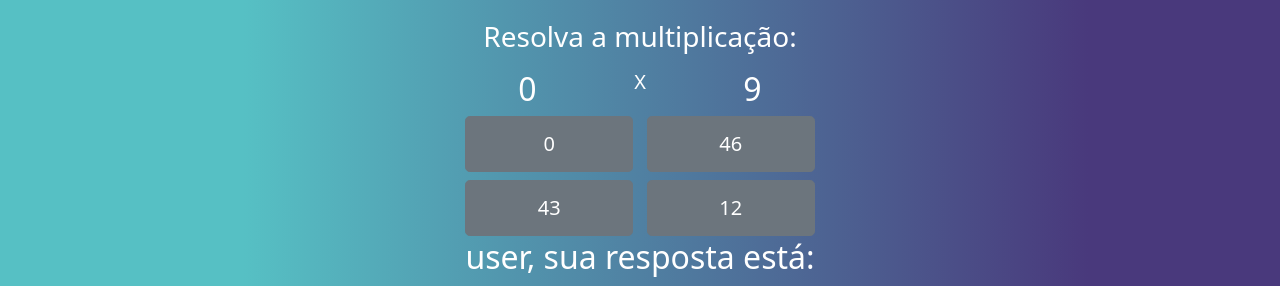
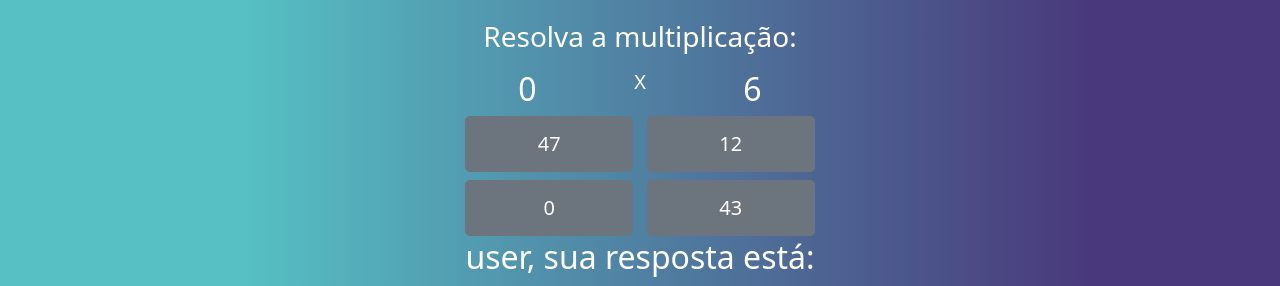
Before and after one commit to esaumatias/multiplicationGame, a React (Create React App) app: page /game in a window 1280 px wide. Shown: the part 217-503 px from the top of the page. Built offline with nearby package versions, Linux system fonts and the light colour scheme.

Commit message:
fix: (ramdonQuestions) - resolve conflitos de assincronicidade

```diff
--- a/src/componentes/NumberGenerator/NumberGenerator.js
+++ b/src/componentes/NumberGenerator/NumberGenerator.js
@@ -1,4 +1,4 @@
-import React, { useContext } from 'react';
+import React, { useContext, useState, useEffect } from 'react';
 import { useHistory } from 'react-router-dom';
 import AppContext from '../../context/AppContex';
 import { Form, Card, Button } from 'react-bootstrap';
@@ -9,27 +9,23 @@ import './NumberGenerator.css';
 
 function NumberGenerator() {
   const history = useHistory();
+  const [array, setARray] = useState([]);
+  const [multiply, setMultiply] = useState('');
+  const [numberOne, setNumberOne] = useState(0);
+  const [numberTwo, setNumberTwo] = useState(0);
 
   const {
     userName,
     dificulty,
     setDificulty,
-    numberOne,
-    numberTwo,
     result,
-    setNumberOne,
-    setNumberTwo,
-    setMultiply,
     disableButton,
     setDisableButton,
     setResult, } = useContext(AppContext);
 
-  function logOff() {
-    setMultiply('');
-    setDificulty('facil')
-    setResult('');
-    history.push('/');
-  }
+  useEffect(() => {
+    randomQuestions();
+  }, [])
 
   function getRandomInt(min, max) {
     min = Math.ceil(min);
@@ -37,28 +33,46 @@ function NumberGenerator() {
     return Math.floor(Math.random() * (max - min)) + min;
   }
 
-  function nextQuestions() {
+  function logOff() {
+    setMultiply('');
+    setDificulty('facil')
     setDisableButton(false);
     setResult('');
+    history.push('/');
+  }
+
+  function randomQuestions() {
     if (dificulty === 'facil') {
       const one = getRandomInt(0, 10)
       const two = getRandomInt(0, 10)
       setNumberOne(one);
       setNumberTwo(two);
       setMultiply(one * two);
+      const array = [getRandomInt(0, 100), getRandomInt(0, 100), getRandomInt(0, 100), (one * two)];
+      setARray(array.sort(()=> Math.random() - 0.5));
     } else if (dificulty === 'médio') {
       const one = getRandomInt(0, 50)
-      const two = getRandomInt(0, 30)
+      const two = getRandomInt(0, 50)
       setNumberOne(one);
       setNumberTwo(two);
       setMultiply(one * two);
+      const array = [getRandomInt(40, 1000), getRandomInt(40, 1000), getRandomInt(40, 1000), (one * two)];
+      setARray(array.sort(()=> Math.random() - 0.5));
     } else if (dificulty === 'dificil') {
       const one = getRandomInt(0, 100)
       const two = getRandomInt(0, 100)
       setNumberOne(one);
       setNumberTwo(two);
       setMultiply(one * two);
-    }
+      const array = [getRandomInt(24, 1300), getRandomInt(24, 1300), getRandomInt(24, 1300), (one * two)];
+      setARray(array.sort(()=> Math.random() - 0.5));
+  }
+}
+
+  function nextQuestions() {
+    setDisableButton(false);
+    setResult('');
+    randomQuestions();
   }
 
   return (
@@ -68,7 +82,7 @@ function NumberGenerator() {
       <form className="d-grid gap-2">
         <div className="containerGeral">
 
-          <RandomRespost />
+          <RandomRespost alternativas={array} resposta={multiply} />
 
           <h2 className="titleResult">{`${userName}, sua resposta está:`}</h2>
           <div className="containerResults">
--- a/src/componentes/RandomRespost/RandomRespost.css
+++ b/src/componentes/RandomRespost/RandomRespost.css
@@ -10,11 +10,3 @@
   height: 50%;
   margin-bottom: 8px;
 }
-
-.green2 {
-  background-color: rgb(14, 243, 14);
-}
-
-.red2 {
-  background-color: rgb(136, 6, 6);
-}
--- a/src/componentes/RandomRespost/RandomRespost.js
+++ b/src/componentes/RandomRespost/RandomRespost.js
@@ -1,55 +1,23 @@
-import React, { useContext, useEffect, useState } from 'react';
+import React, { useContext, useState } from 'react';
 import AppContext from '../../context/AppContex';
 import { Button } from 'react-bootstrap';
 import Placar from '../Placar/Placar';
 import './RandomRespost.css';
 
-function RandomRespost() {
+function RandomRespost(props) {
   const [acertos, setAcertos] = useState(0);
   const [erros, setErros] = useState(0);
-  const [classe, setClasse] = useState('');
+  const { alternativas, resposta } = props;
+
   const {
-      multiply,
-      dificulty,
-      setMultiply,
-      setNumberOne,
-      setNumberTwo,
       disableButton,
       setDisableButton,
       setResult } = useContext(AppContext);
 
-  function getRandomInt(min, max) {
-    min = Math.ceil(min);
-    max = Math.floor(max);
-    return Math.floor(Math.random() * (max - min)) + min;
-  }
-
-  useEffect(() => {
-    if (dificulty === 'facil') {
-      const one = getRandomInt(0, 10)
-      const two = getRandomInt(0, 10)
-      setNumberOne(one);
-      setNumberTwo(two);
-      setMultiply(one * two);
-    } else if (dificulty === 'médio') {
-      const one = getRandomInt(0, 50)
-      const two = getRandomInt(0, 30)
-      setNumberOne(one);
-      setNumberTwo(two);
-      setMultiply(one * two);
-    } else if (dificulty === 'dificil') {
-      const one = getRandomInt(0, 100)
-      const two = getRandomInt(0, 100)
-      setNumberOne(one);
-      setNumberTwo(two);
-      setMultiply(one * two);
-    }
-  }, [setMultiply, setNumberTwo, setNumberOne, dificulty]);
-
   function handleRepost({target}) {
     setDisableButton(!disableButton);
     const { value } = target;
-    if (multiply === parseInt(value)) {
+    if (resposta === parseInt(value)) {
       setAcertos(acertos + 1)
       setResult(true);
     } else {
@@ -58,25 +26,12 @@ function RandomRespost() {
     }
   }
 
-  function randomQuestions() {
-    if (dificulty === 'facil') {
-      const array = [getRandomInt(0, 100), getRandomInt(0, 100), getRandomInt(0, 100), multiply];
-      return array.sort(()=> Math.random() - 0.5);;
-    } else if (dificulty === 'médio') {
-      const array = [getRandomInt(40, 1000), getRandomInt(40, 1000), getRandomInt(40, 1000), multiply];
-      return array.sort(()=> Math.random() - 0.5);;
-    } else if (dificulty === 'dificil') {
-      const array = [getRandomInt(24, 1300), getRandomInt(24, 1300), getRandomInt(24, 1300), multiply];
-      return array.sort(()=> Math.random() - 0.5);;
-  }
-}
-
   return (
     <div className="containerQuestions">
       <Placar one={acertos} two={erros} />
-      {randomQuestions().map((value, index) => (
+      {alternativas.map((value, index) => (
         <Button
-          variant={disableButton ? (value === multiply ? 'success' : 'danger') : 'secondary'}
+          variant={disableButton ? (value === resposta ? 'success' : 'danger') : 'secondary'}
           size="lg"
           className="buttonQuestions"
           onClick={handleRepost}
--- a/src/context/AppProvider.js
+++ b/src/context/AppProvider.js
@@ -2,27 +2,18 @@ import React, { useState } from 'react';
 import AppContext from './AppContex';
 
 const AppProvider = ({ children }) => {
-  const [multiply, setMultiply] = useState('');
   const [userName, setUserName] = useState('user');
   const [dificulty, setDificulty] = useState('facil');
-  const [numberOne, setNumberOne] = useState(0);
-  const [numberTwo, setNumberTwo] = useState(0);
   const [result, setResult] = useState('');
   const [disableButton, setDisableButton] = useState(false);
 
   return (
     <AppContext.Provider
       value={ {
-        multiply,
-        setMultiply,
         userName,
         setUserName,
         dificulty,
         setDificulty,
-        numberOne,
-        setNumberOne,
-        numberTwo,
-        setNumberTwo,
         result,
         setResult,
         disableButton,
```
